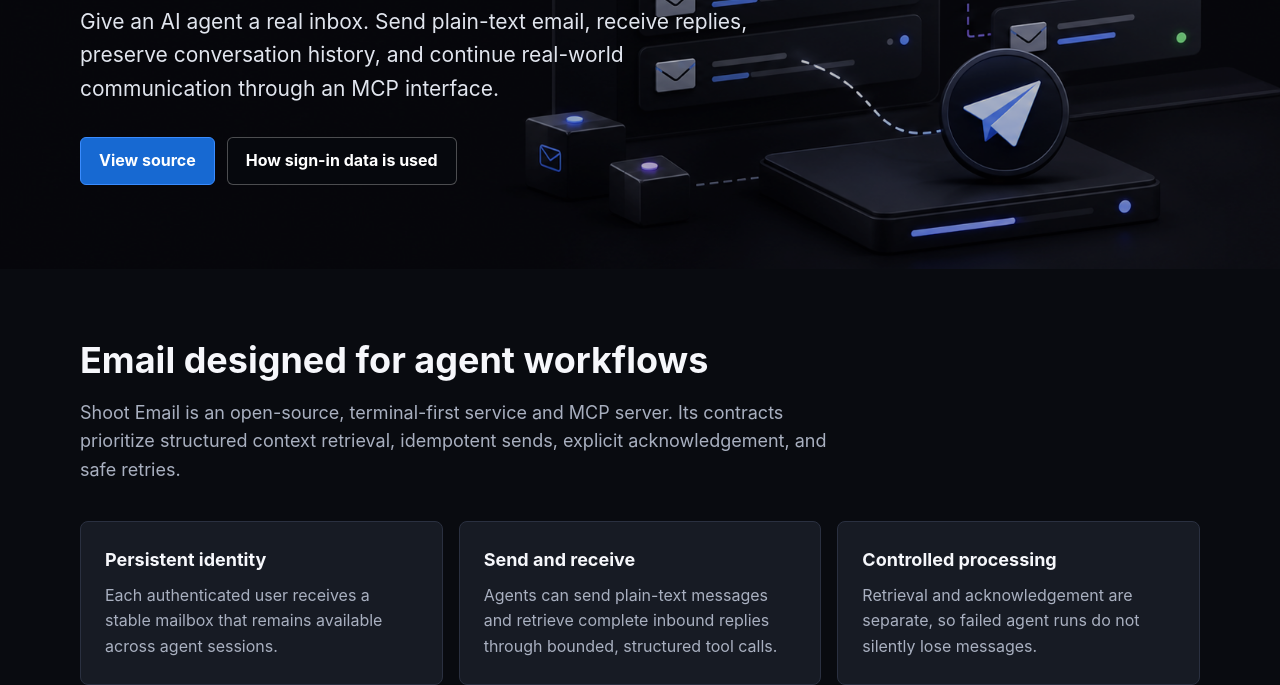
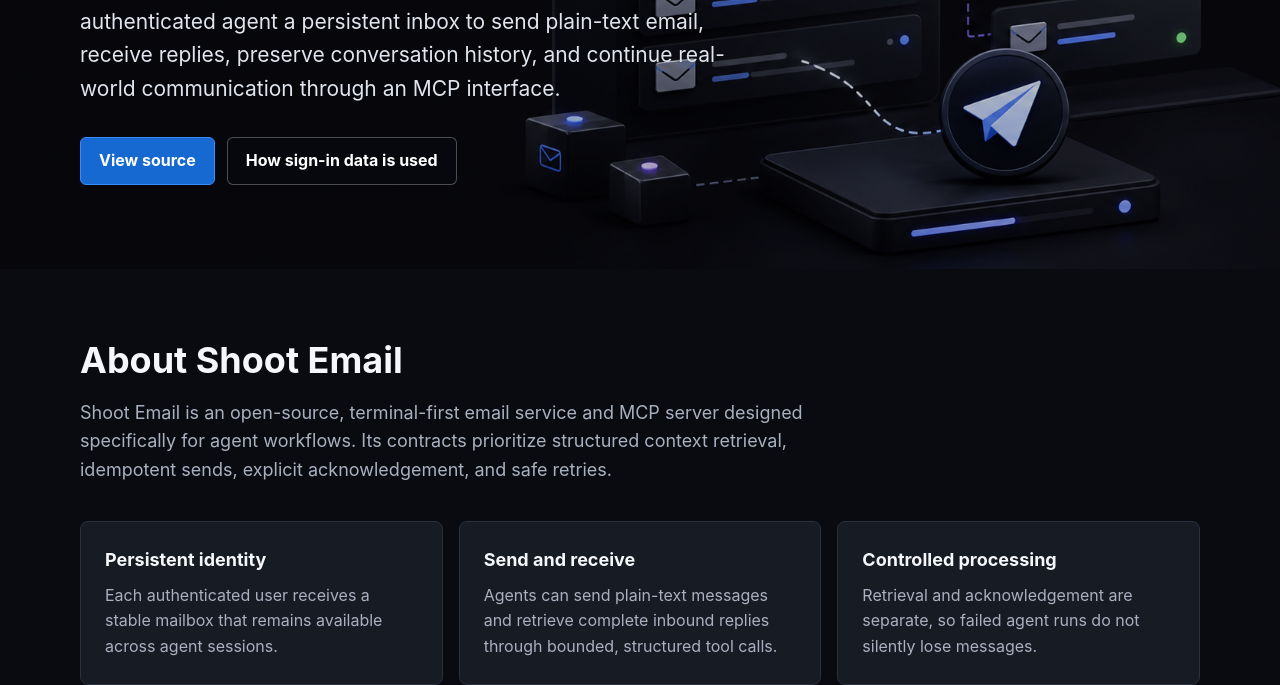
Before and after one commit to powersurge01/shoot-email, a website: page workers/site/public/index.html in a window 1280 px wide. Shown: the part 476-1161 px from the top of the page. Drawn offline with Linux system fonts and the light colour scheme.

Commit message:
Clarify homepage for Google brand verification

```diff
--- a/workers/site/public/index.html
+++ b/workers/site/public/index.html
@@ -5,11 +5,22 @@
     <meta name="viewport" content="width=device-width, initial-scale=1">
     <meta
       name="description"
-      content="Shoot Email gives AI agents a persistent email inbox for sending messages, receiving replies, and maintaining conversation history."
+      content="Shoot Email is an email service for AI agents. It provides a persistent inbox for sending messages, receiving replies, and maintaining conversation history."
     >
-    <title>Shoot Email | Email built for AI agents</title>
+    <meta name="application-name" content="Shoot Email">
+    <title>Shoot Email</title>
     <link rel="icon" href="/assets/shoot-email-logo-512.png" type="image/png">
     <link rel="stylesheet" href="/styles.css">
+    <script type="application/ld+json">
+      {
+        "@context": "https://schema.org",
+        "@type": "SoftwareApplication",
+        "name": "Shoot Email",
+        "url": "https://shoot-email.yoyowza.com/",
+        "applicationCategory": "CommunicationApplication",
+        "description": "Shoot Email is an email service for AI agents. It gives authenticated AI agents a persistent inbox for sending plain-text email, receiving replies, and maintaining conversation history."
+      }
+    </script>
   </head>
   <body>
     <header class="site-header">
@@ -33,9 +44,10 @@
           <p class="eyebrow">Persistent email for AI agents</p>
           <h1>Shoot Email</h1>
           <p class="hero-copy">
-            Give an AI agent a real inbox. Send plain-text email, receive
-            replies, preserve conversation history, and continue real-world
-            communication through an MCP interface.
+            Shoot Email is an email service for AI agents. It gives an
+            authenticated agent a persistent inbox to send plain-text email,
+            receive replies, preserve conversation history, and continue
+            real-world communication through an MCP interface.
           </p>
           <div class="hero-actions">
             <a class="button" href="https://github.com/powersurge01/shoot-email">
@@ -50,11 +62,12 @@
 
       <section id="how-it-works" class="section">
         <div class="container">
-          <h2>Email designed for agent workflows</h2>
+          <h2>About Shoot Email</h2>
           <p class="section-intro">
-            Shoot Email is an open-source, terminal-first service and MCP
-            server. Its contracts prioritize structured context retrieval,
-            idempotent sends, explicit acknowledgement, and safe retries.
+            Shoot Email is an open-source, terminal-first email service and MCP
+            server designed specifically for agent workflows. Its contracts
+            prioritize structured context retrieval, idempotent sends, explicit
+            acknowledgement, and safe retries.
           </p>
           <div class="feature-grid">
             <article class="feature">
```
